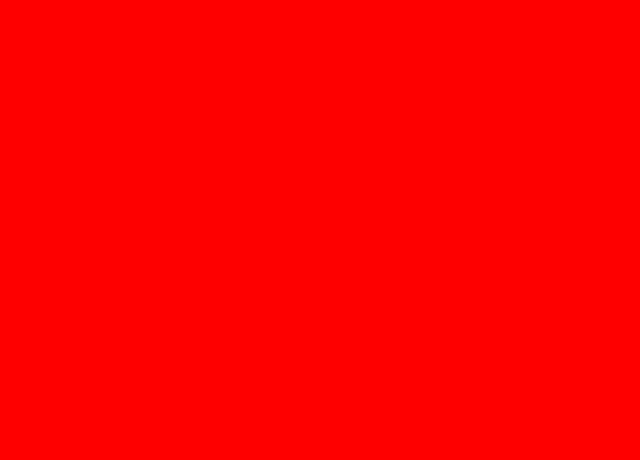
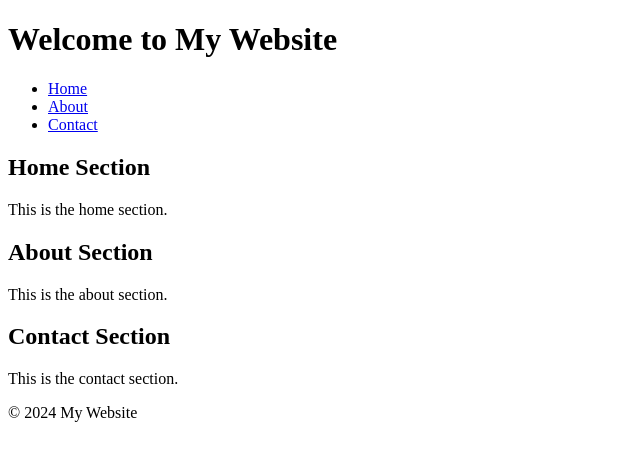
Before and after one commit to MAGIC-MAN375222/client, a plain HTML site: page index.html in a window 1280 px wide. Shown: the whole page, without its empty margins (0-640 px from the left). Drawn offline with Linux system fonts and the light colour scheme.

Commit message:
Update index.html

```diff
--- a/index.html
+++ b/index.html
@@ -1,90 +1,39 @@
 <!DOCTYPE html>
-<html>
+<html lang="en">
 <head>
-    <title>Simple WebGL Example</title>
-    <style>
-        body { margin: 0; }
-        canvas { width: 100vw; height: 100vh; display: block; }
-    </style>
+    <meta charset="UTF-8">
+    <meta name="viewport" content="width=device-width, initial-scale=1.0">
+    <title>My First Website</title>
+    <link rel="stylesheet" href="styles.css">
 </head>
 <body>
-    <canvas id="webglCanvas"></canvas>
-    <script>
-        const canvas = document.getElementById('webglCanvas');
-        const gl = canvas.getContext('webgl');
-
-        if (!gl) {
-            console.error('WebGL not supported');
-            throw new Error('WebGL not supported');
-        }
-
-        // Vertex shader program
-        const vsSource = `
-            attribute vec4 aVertexPosition;
-            void main(void) {
-                gl_Position = aVertexPosition;
-            }
-        `;
-
-        // Fragment shader program
-        const fsSource = `
-            void main(void) {
-                gl_FragColor = vec4(1.0, 0.0, 0.0, 1.0); // Red color
-            }
-        `;
-
-        // Create shader program
-        function createShader(gl, type, source) {
-            const shader = gl.createShader(type);
-            gl.shaderSource(shader, source);
-            gl.compileShader(shader);
-
-            if (!gl.getShaderParameter(shader, gl.COMPILE_STATUS)) {
-                console.error('An error occurred compiling the shaders: ' + gl.getShaderInfoLog(shader));
-                gl.deleteShader(shader);
-                return null;
-            }
-            return shader;
-        }
-
-        const vertexShader = createShader(gl, gl.VERTEX_SHADER, vsSource);
-        const fragmentShader = createShader(gl, gl.FRAGMENT_SHADER, fsSource);
-
-        const shaderProgram = gl.createProgram();
-        gl.attachShader(shaderProgram, vertexShader);
-        gl.attachShader(shaderProgram, fragmentShader);
-        gl.linkProgram(shaderProgram);
-
-        if (!gl.getProgramParameter(shaderProgram, gl.LINK_STATUS)) {
-            console.error('Unable to initialize the shader program: ' + gl.getProgramInfoLog(shaderProgram));
-        }
-
-        gl.useProgram(shaderProgram);
-
-        // Define a square
-        const vertices = new Float32Array([
-            -1.0, -1.0, 0.0,
-             1.0, -1.0, 0.0,
-            -1.0,  1.0, 0.0,
-            -1.0,  1.0, 0.0,
-             1.0, -1.0, 0.0,
-             1.0,  1.0, 0.0
-        ]);
-
-        // Create a buffer
-        const vertexBuffer = gl.createBuffer();
-        gl.bindBuffer(gl.ARRAY_BUFFER, vertexBuffer);
-        gl.bufferData(gl.ARRAY_BUFFER, vertices, gl.STATIC_DRAW);
-
-        // Link buffer with shader
-        const position = gl.getAttribLocation(shaderProgram, 'aVertexPosition');
-        gl.enableVertexAttribArray(position);
-        gl.vertexAttribPointer(position, 3, gl.FLOAT, false, 0, 0);
-
-        // Draw the square
-        gl.clearColor(0.0, 0.0, 0.0, 1.0);
-        gl.clear(gl.COLOR_BUFFER_BIT);
-        gl.drawArrays(gl.TRIANGLES, 0, 6);
-    </script>
+    <header>
+        <h1>Welcome to My Website</h1>
+        <nav>
+            <ul>
+                <li><a href="#home">Home</a></li>
+                <li><a href="#about">About</a></li>
+                <li><a href="#contact">Contact</a></li>
+            </ul>
+        </nav>
+    </header>
+    <main>
+        <section id="home">
+            <h2>Home Section</h2>
+            <p>This is the home section.</p>
+        </section>
+        <section id="about">
+            <h2>About Section</h2>
+            <p>This is the about section.</p>
+        </section>
+        <section id="contact">
+            <h2>Contact Section</h2>
+            <p>This is the contact section.</p>
+        </section>
+    </main>
+    <footer>
+        <p>&copy; 2024 My Website</p>
+    </footer>
+    <script src="script.js"></script>
 </body>
 </html>
```
